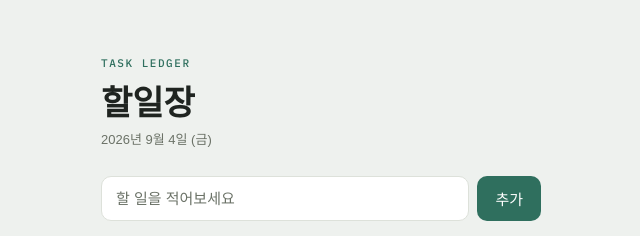
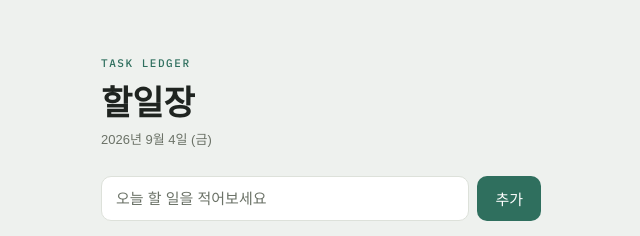
Before and after one commit to bestksw17/haliljang, a plain HTML site: page index.html in a window 1280 px wide. Shown: the top 236 px of the page, 319-959 px from the left. Drawn offline with Linux system fonts and the light colour scheme; a web font is replaced by a local one.

Commit message:
입력창 문구 수정

```diff
--- a/index.html
+++ b/index.html
@@ -268,7 +268,7 @@
   <p class="date" id="today-date"></p>
 
   <div class="input-row">
-    <input type="text" id="todo-input" placeholder="할 일을 적어보세요" maxlength="200">
+    <input type="text" id="todo-input" placeholder="오늘 할 일을 적어보세요" maxlength="200">
     <button class="add-btn" id="add-btn">추가</button>
   </div>
 
```
